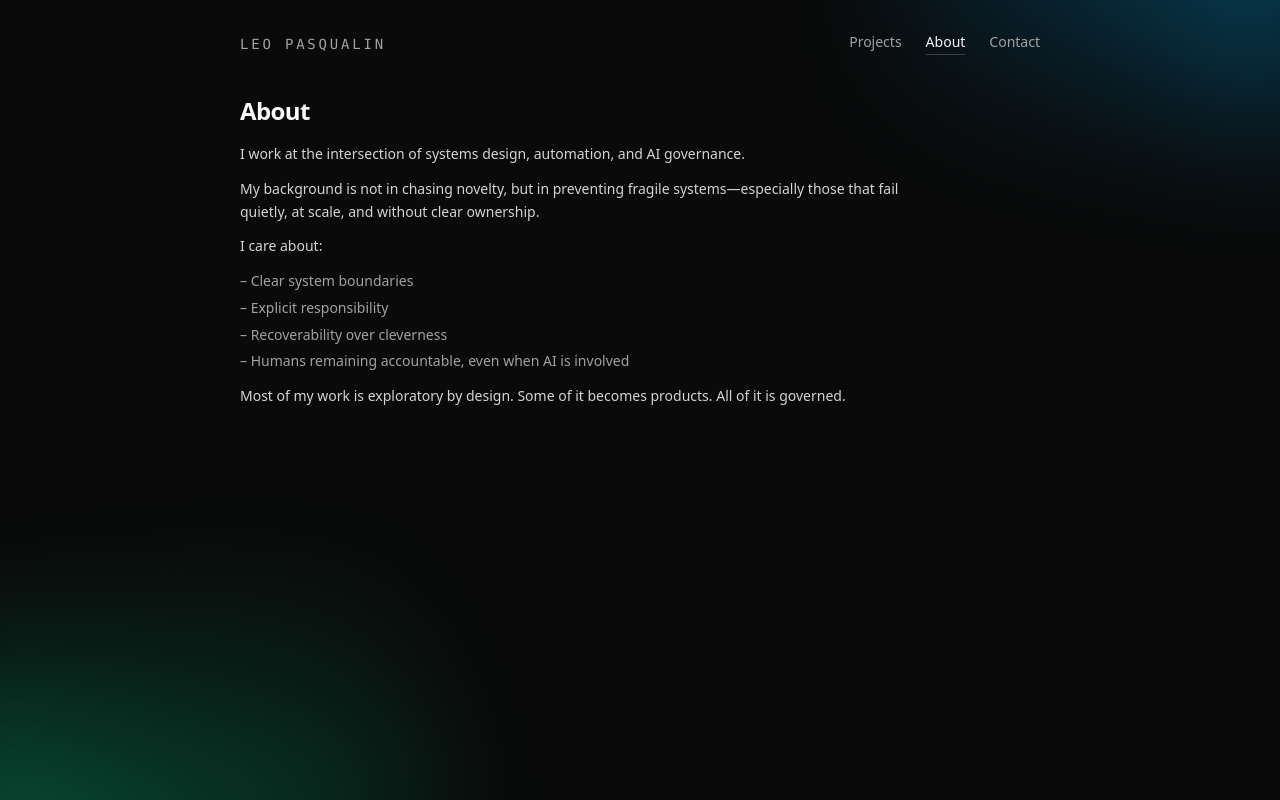
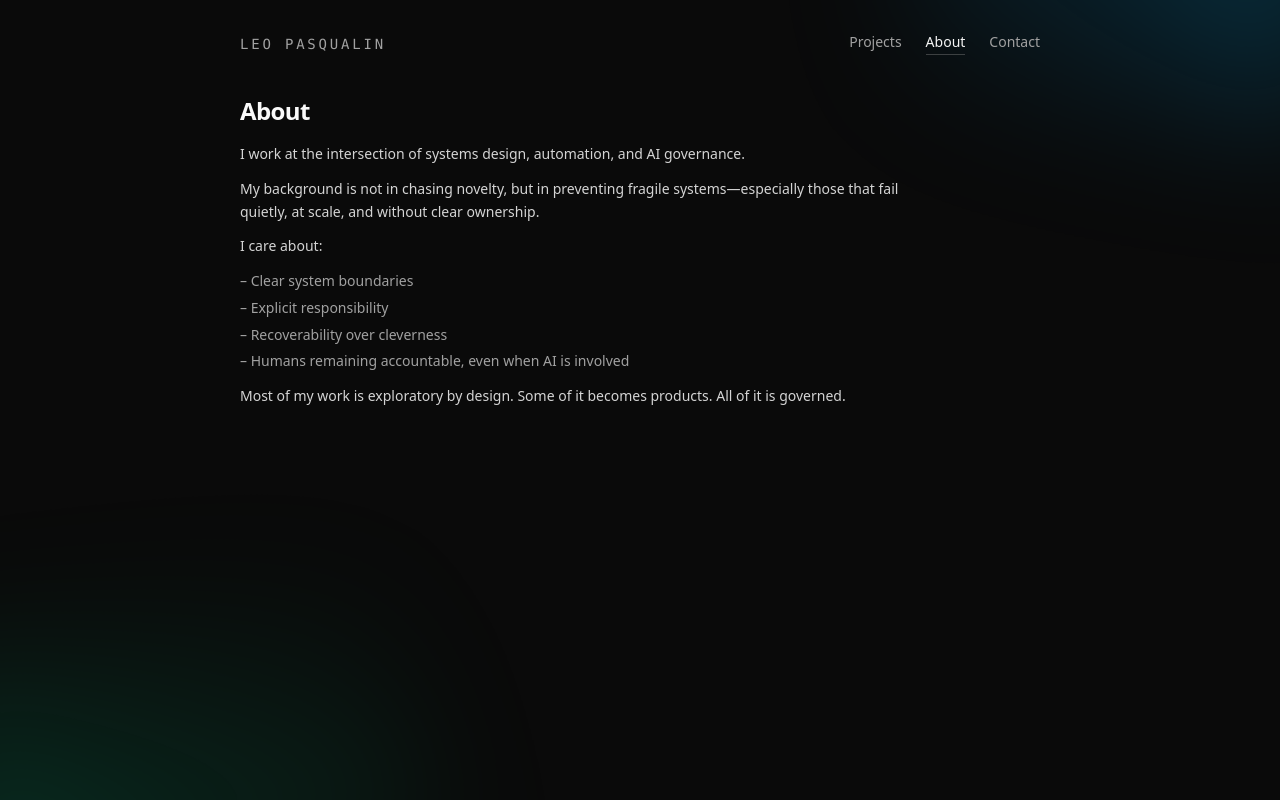
Before and after one commit to lpasqualin/leopaz-site, a Next.js app: page /about in a window 1280 px wide. Built offline with nearby package versions, Linux system fonts and the light colour scheme.

Commit message:
background glow fixes

```diff
--- a/components/Layout.tsx
+++ b/components/Layout.tsx
@@ -17,13 +17,13 @@ export function Layout({ children }: LayoutProps) {
         {/* Bottom-left glow */}
         <div
           className="absolute left-[-6rem] bottom-[-6rem] h-[18rem] w-[32rem] -rotate-10
-                     bg-gradient-to-tr from-emerald-400/50 via-emerald-500/20 to-transparent blur-3xl"
+                     bg-gradient-to-tr from-emerald-400/25 via-emerald-500/10 to-transparent blur-3xl"
         />
 
         {/* Top-right glow */}
         <div
           className="absolute right-[-4rem] top-[-8rem] h-[16rem] w-[28rem] rotate-6
-                     bg-gradient-to-bl from-sky-400/45 via-sky-500/18 to-transparent blur-3xl"
+                     bg-gradient-to-bl from-sky-400/30 via-sky-500/12 to-transparent blur-3xl"
         />
       </div>
 
```
